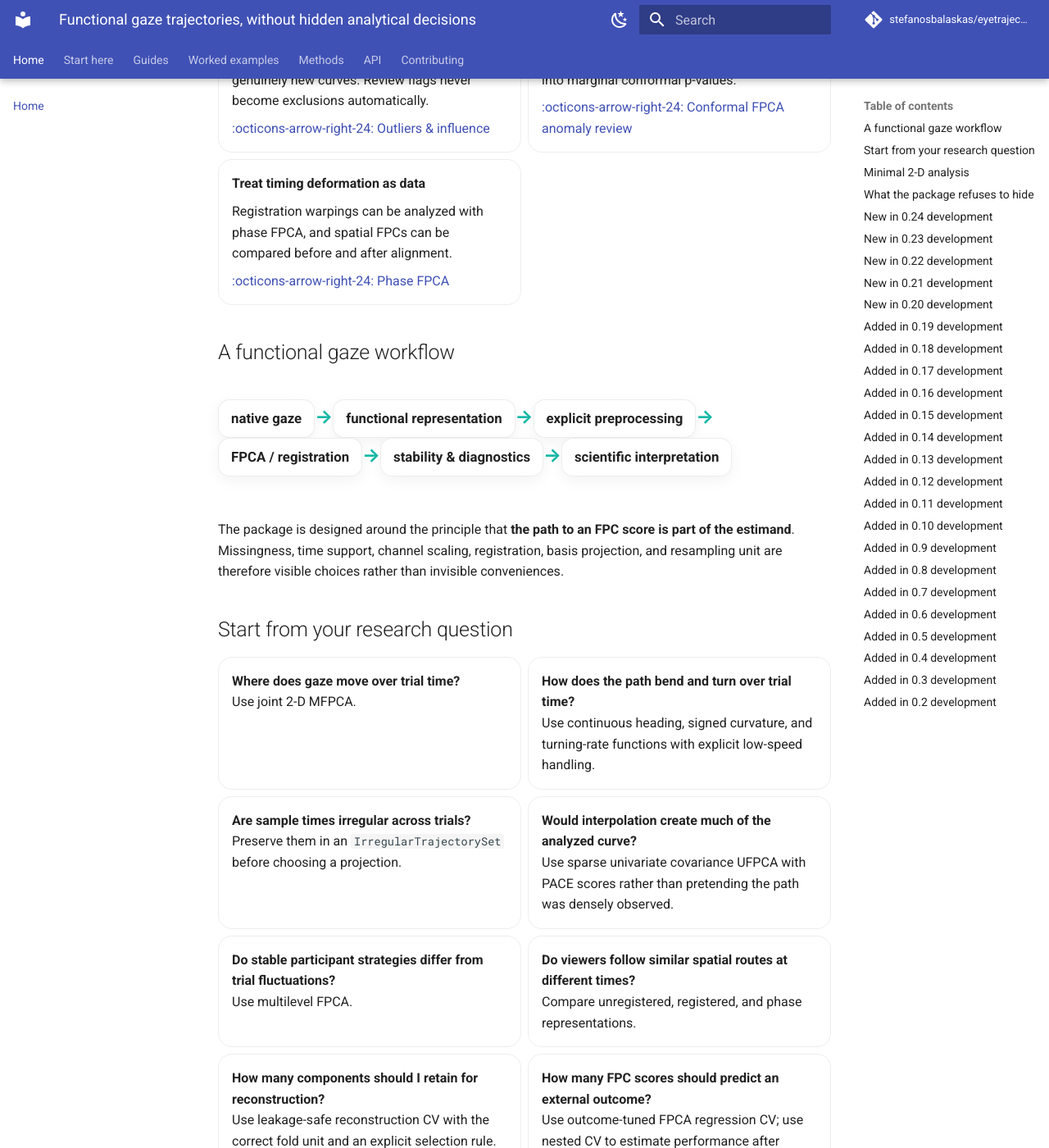
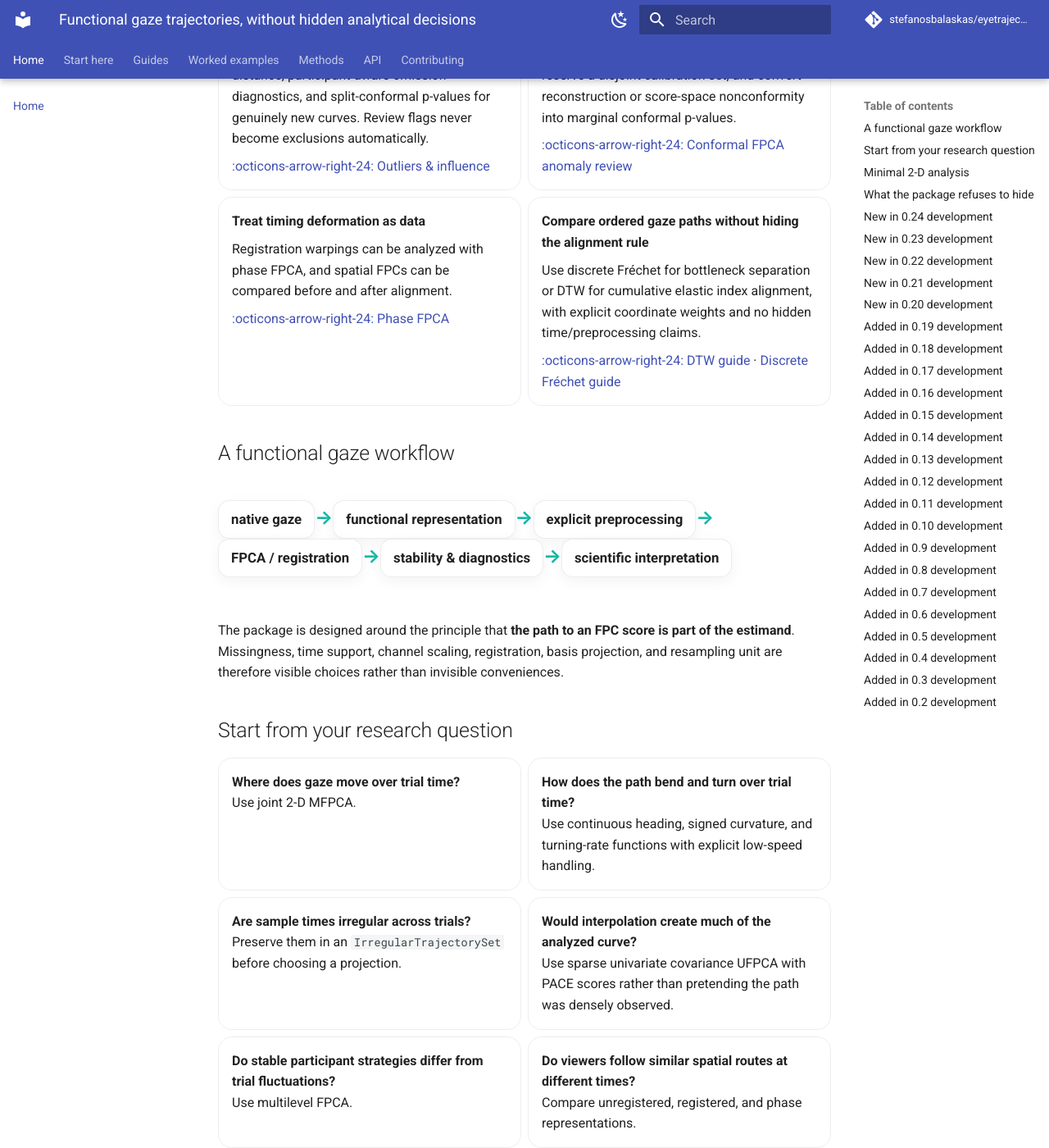
Before and after one commit to stefanosbalaskas/eyetrajectoriespy, an MkDocs documentation site: the page built from docs/index.md, in a window 1280 px wide and 1400 px high, scrolled down 2613 px. Shown: the whole window at 82% size. Built offline with MkDocs 1.6.1 and Material for MkDocs 9.7.7, drawn with Linux system fonts in a browser that asks for light colours; comment, search, counter and statistics services are not loaded; some of the changed text lies outside the part shown.

Commit message:
Refresh site home for 0.33 trajectory similarity

```diff
--- a/docs/index.md
+++ b/docs/index.md
@@ -3,13 +3,13 @@
 ---
 
 <div class="et-hero" markdown>
-<div class="et-kicker">eyetrajectoriespy 0.31 · continuous eye-tracking FDA</div>
+<div class="et-kicker">eyetrajectoriespy 0.33 · continuous eye-tracking FDA</div>
 
 # Model the viewing process, not only its summaries
 
 eyetrajectoriespy provides a vendor-neutral scientific layer for continuous gaze paths, multivariate FPCA, native irregular trajectories, repeated-trial functional decomposition, phase analysis, compositional AOI trajectories, and explicit validation of component stability.
 
-<span class="et-pill">2-D x(t), y(t)</span><span class="et-pill">native irregular grids</span><span class="et-pill">sparse PACE FPCA</span><span class="et-pill">FPCA / MFPCA</span><span class="et-pill">LaTeX contracts</span><span class="et-pill">reproducible plots</span><span class="et-pill">grouped reconstruction CV</span><span class="et-pill">bootstrap stability</span><span class="et-pill">eigenspace stability</span><span class="et-pill">mean-band inference</span><span class="et-pill">outlier / influence review</span><span class="et-pill">multilevel</span><span class="et-pill">phase</span><span class="et-pill">elastic SRVF</span>
+<span class="et-pill">2-D x(t), y(t)</span><span class="et-pill">Fréchet + DTW similarity</span><span class="et-pill">native irregular grids</span><span class="et-pill">sparse PACE FPCA</span><span class="et-pill">FPCA / MFPCA</span><span class="et-pill">LaTeX contracts</span><span class="et-pill">reproducible plots</span><span class="et-pill">grouped reconstruction CV</span><span class="et-pill">bootstrap stability</span><span class="et-pill">eigenspace stability</span><span class="et-pill">mean-band inference</span><span class="et-pill">outlier / influence review</span><span class="et-pill">multilevel</span><span class="et-pill">phase</span><span class="et-pill">elastic SRVF</span>
 </div>
 
 <div class="grid cards" markdown>
@@ -120,6 +120,12 @@
 
     [:octicons-arrow-right-24: Phase FPCA](guides/phase-fpca.md)
 
+-   **Compare ordered gaze paths without hiding the alignment rule**
+
+    Use discrete Fréchet for bottleneck separation or DTW for cumulative elastic index alignment, with explicit coordinate weights and no hidden time/preprocessing claims.
+
+    [:octicons-arrow-right-24: DTW guide](methods/dynamic-time-warping.md) · [Discrete Fréchet guide](methods/discrete-frechet.md)
+
 </div>
 
 ## A functional gaze workflow
@@ -151,6 +157,9 @@
 
 - **Do viewers follow similar spatial routes at different times?**
   Compare unregistered, registered, and phase representations.
+
+- **Are two ordered paths geometrically similar after monotone index alignment?**
+  Use discrete Fréchet for worst coupled separation or DTW for cumulative alignment cost; keep a time-preserving analysis when latency matters.
 
 - **How many components should I retain for reconstruction?**
   Use leakage-safe reconstruction CV with the correct fold unit and an explicit selection rule.
```
